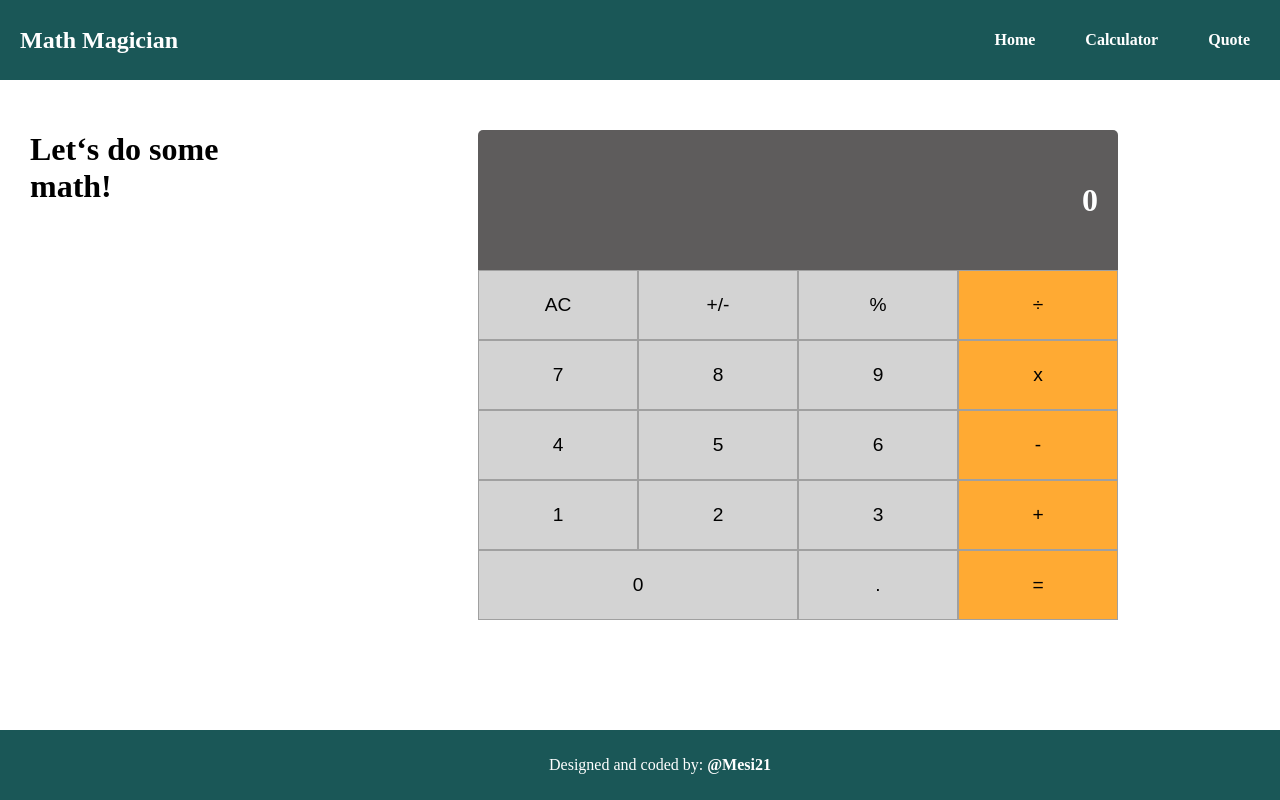
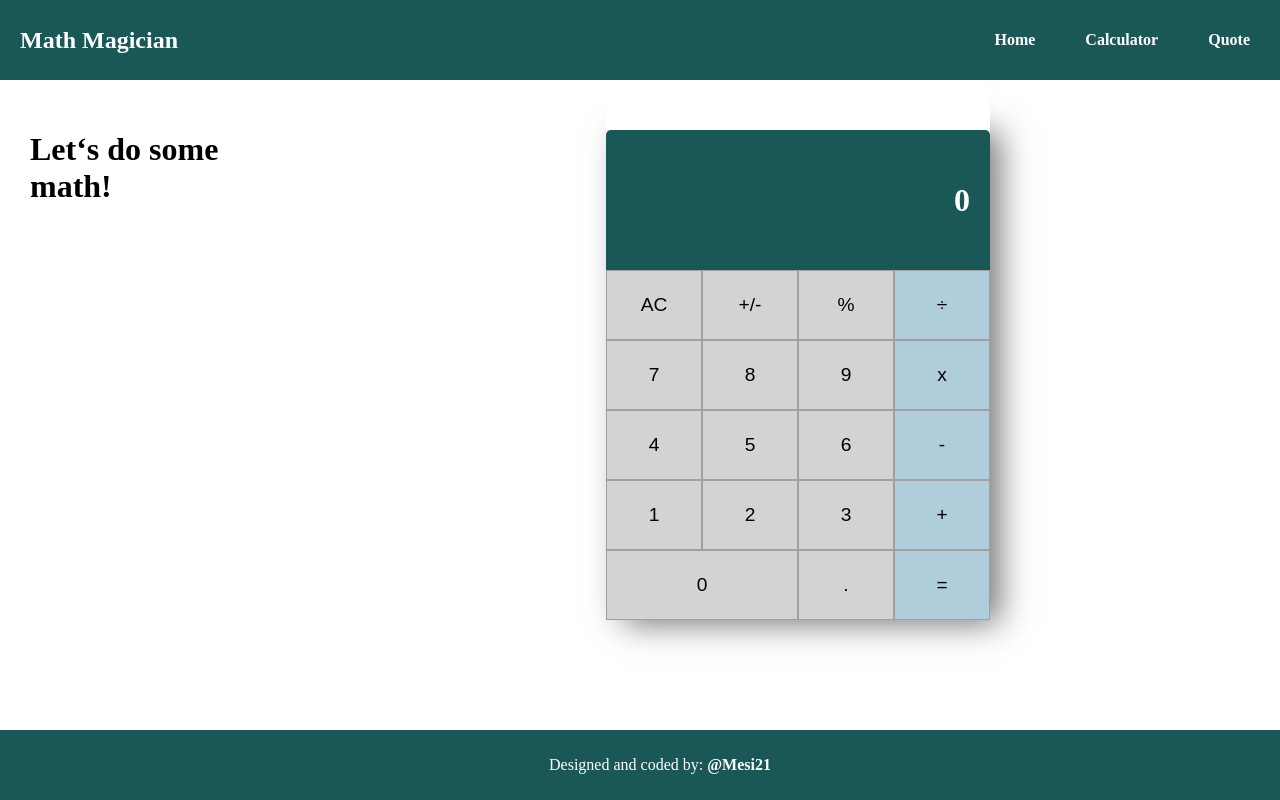
Before and after one commit to Mesi21/Do-The-Math, a React (Create React App) app: page /Calculator in a window 1280 px wide. Built offline with nearby package versions, Linux system fonts and the light colour scheme.

Commit message:
:art: added some final styling

```diff
--- a/src/components/Button.js
+++ b/src/components/Button.js
@@ -29,7 +29,7 @@ Button.propTypes = {
 
 Button.defaultProps = {
   wide: false,
-  color: '#FFAA33',
+  color: '#AFCDDA',
 };
 
 export default Button;
--- a/src/styles/Display.css
+++ b/src/styles/Display.css
@@ -5,7 +5,7 @@
   display: flex;
   border-radius: 5px 5px 0 0;
   align-items: center;
-  background-color: rgb(94, 92, 92);
+  background-color: rgb(26, 87, 87);
   color: #fff;
   font-weight: bold;
   font-size: 2rem;
--- a/src/styles/index.css
+++ b/src/styles/index.css
@@ -25,8 +25,10 @@ body {
 #right {
   padding: 0;
   margin: 0 auto;
-  width: 50%;
-  max-height: 500px;
+  width: 30%;
+  height: 500px;
+  -webkit-box-shadow: 13px 47px 32px -4px rgba(0, 0, 0, 0.56);
+  box-shadow: 13px 47px 32px -4px rgba(0, 0, 0, 0.56);
 }
 
 .quote {
```
